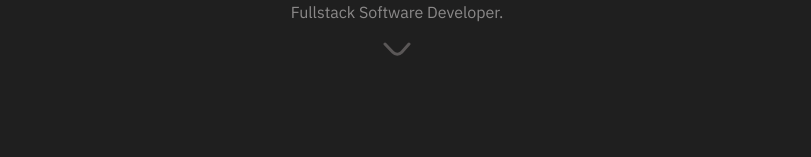
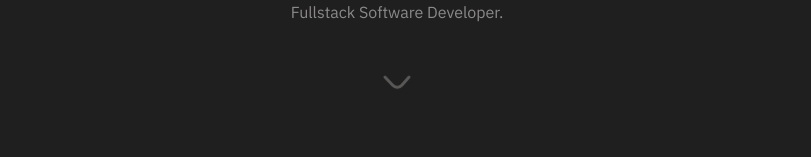
Before and after one commit to Lealzzera/matheus-leal-website, a Next.js app: page / in a window 1280 px wide. Shown: the part 564-721 px from the top of the page, without its empty margins (243-1054 px from the left). Built offline with nearby package versions, Linux system fonts and the light colour scheme.

Commit message:
created animation and scroll function

```diff
--- a/src/app/components/WelcomePageSection/WelcomePageSection.module.css
+++ b/src/app/components/WelcomePageSection/WelcomePageSection.module.css
@@ -25,10 +25,26 @@
 
 .subTitleText {
   margin-top: 0.188rem;
-  margin-bottom: 1.25rem;
+  margin-bottom: .75rem;
   font-family: var(--font-ibm-plex-sans);
   font-size: 0.875rem;
   color: var(--grey);
+}
+
+.arrowIconContainer {
+  display: inline-block;
+  cursor: pointer;
+  padding: .5rem;
+  animation: 1.5s linear infinite alternate moveArrow;
+}
+
+@keyframes moveArrow {
+  0% {
+    transform: translateY(100%);
+  }
+  100% {
+    transform: translateY(0);
+  }
 }
 
 @media (min-width: 56.25rem) {
--- a/src/app/components/WelcomePageSection/WelcomePageSection.tsx
+++ b/src/app/components/WelcomePageSection/WelcomePageSection.tsx
@@ -2,10 +2,24 @@
 import ArrowIcon from "@/icons/ArrowIcon";
 import TitleGradientComponent from "@/app/components/TitleGradientComponent/TitleGradientComponent";
 import styles from "./WelcomePageSection.module.css";
+import { useRef } from "react";
 
 export default function WelcomePageSection() {
+	const sectionRef = useRef<HTMLTableSectionElement>(null);
+	const handleSendToAbout = () => {
+		const screenSize = sectionRef.current?.clientHeight;
+		console.log(screenSize);
+		// 0, screenSize + 70
+		if (screenSize) {
+			window.scroll({
+				top: screenSize + 70,
+				left: 100,
+				behavior: "smooth",
+			});
+		}
+	};
 	return (
-		<section className={styles.welcomePageContainer}>
+		<section ref={sectionRef} className={styles.welcomePageContainer}>
 			<div className={styles.infoContainer}>
 				<div className={styles.pictureWrap}></div>
 				<div className={styles.textContainer}>
@@ -16,7 +30,12 @@ export default function WelcomePageSection() {
 						titleText='Think, Develop and Share.'
 					/>
 					<p className={styles.subTitleText}>Fullstack Software Developer.</p>
-					<ArrowIcon />
+					<div
+						onClick={handleSendToAbout}
+						className={styles.arrowIconContainer}
+					>
+						<ArrowIcon />
+					</div>
 				</div>
 			</div>
 		</section>
```
